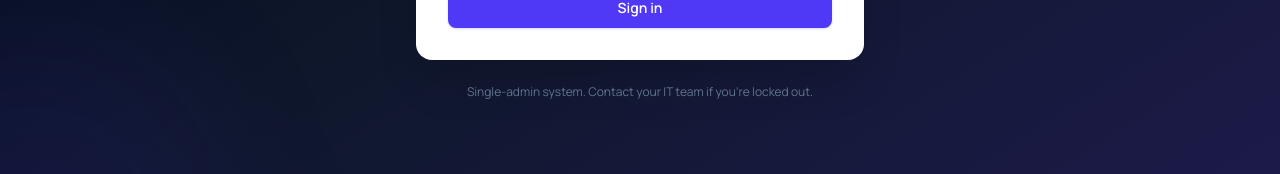
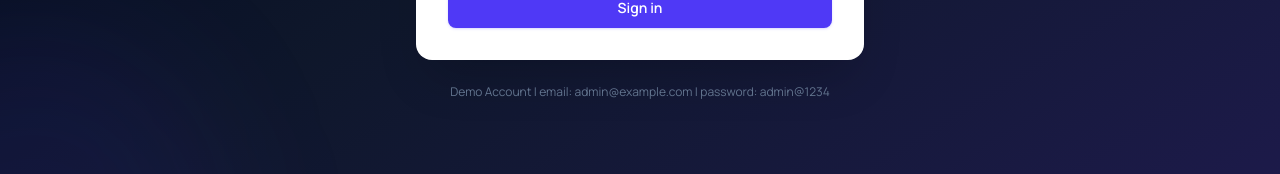
Before and after one commit to Pseudozoid/payroll-automation-system, a Next.js app: page /login in a window 1280 px wide. Shown: the part 549-723 px from the top of the page. Built offline with nearby package versions, Linux system fonts and the light colour scheme.

Commit message:
update README and login page

```diff
--- a/app/(auth)/login/page.tsx
+++ b/app/(auth)/login/page.tsx
@@ -169,7 +169,7 @@ export default function LoginPage() {
         </div>
 
         <p className="text-center mt-6 text-xs text-slate-500">
-          Single-admin system. Contact your IT team if you&apos;re locked out.
+          Demo Account | email: admin@example.com | password: admin@1234
         </p>
       </motion.div>
     </div>
```
Also changed, not shown: 1 other file (tests, documents, lock files or other folders).
